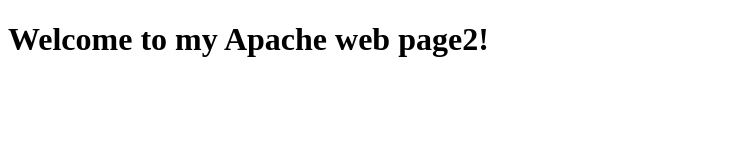
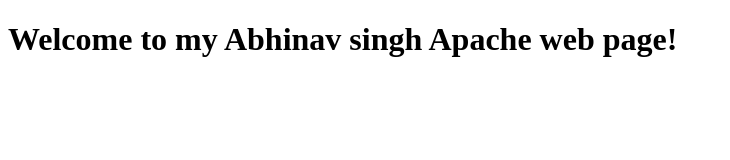
Before and after one commit to abhinav-gcp/gcpnewrepo, a plain HTML site: page index.html in a window 1280 px wide. Shown: the whole page, without its empty margins (0-730 px from the left). Drawn offline with Linux system fonts and the light colour scheme.

Commit message:
Update index.html

```diff
--- a/index.html
+++ b/index.html
@@ -4,6 +4,6 @@
     <title>My Apache Web Page</title>
   </head>
   <body>
-    <h1>Welcome to my Apache web page2!</h1>
+    <h1>Welcome to my Abhinav singh Apache web page!</h1>
   </body>
 </html>
```
